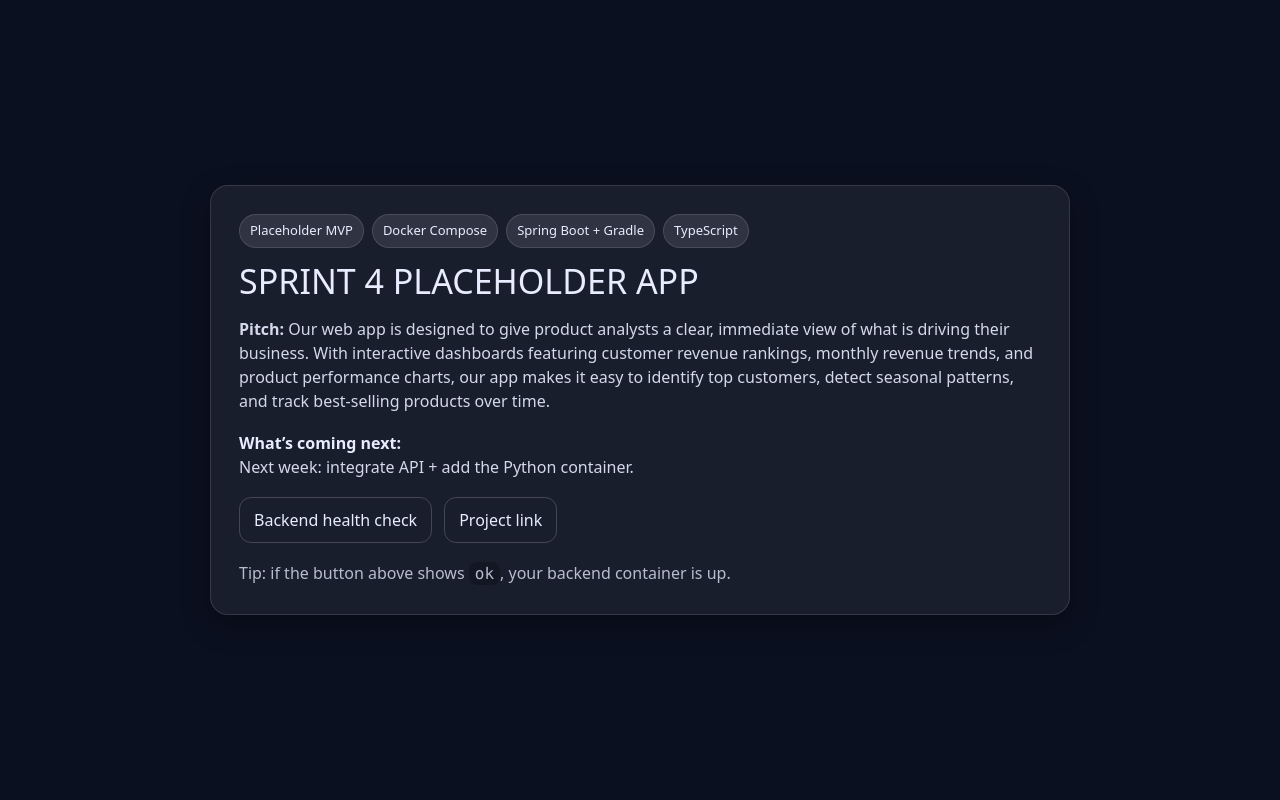
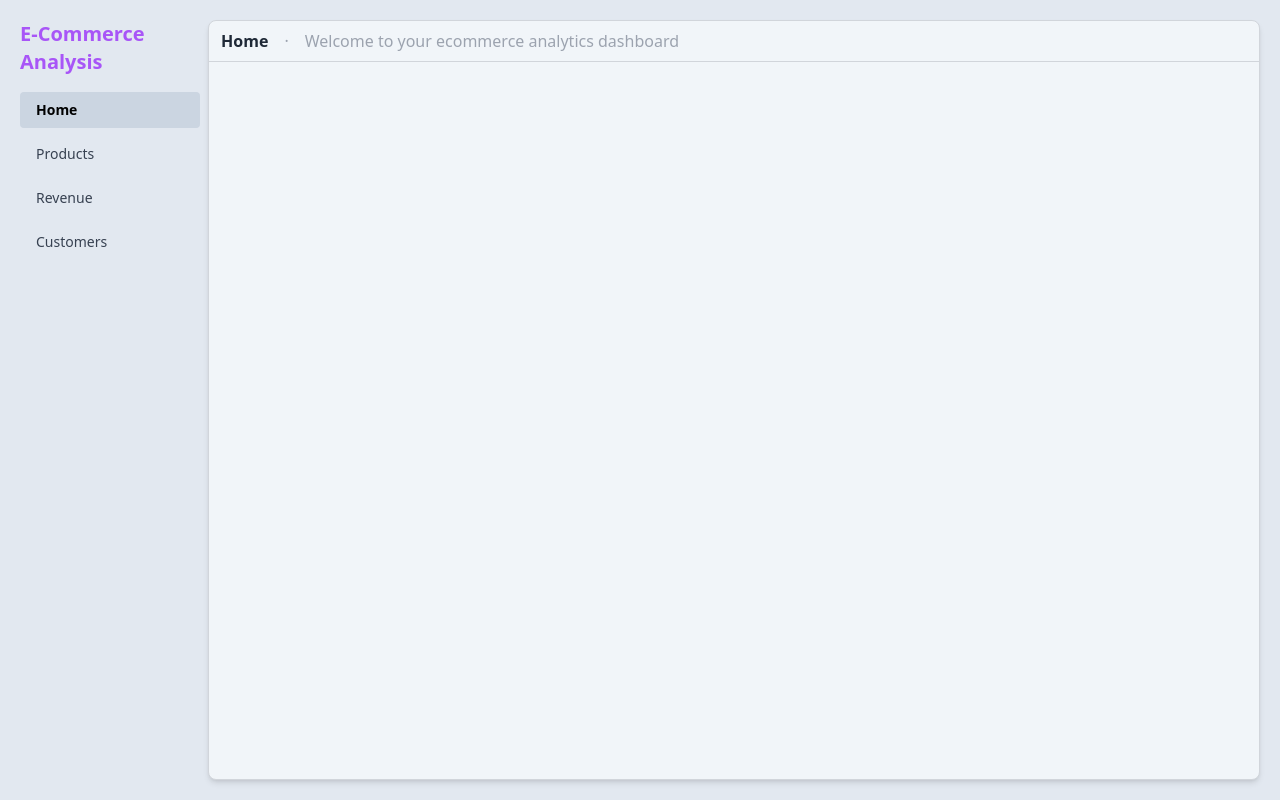
Before and after one commit to iamTMW/ecommerce-analytics-platform, a React (Create React App) app in the folder frontend/: page / in a window 1280 px wide. Built offline with nearby package versions, Linux system fonts and the light colour scheme.

Commit message:
Basic Dashboard + Sidebar component

```diff
--- a/frontend/src/App.tsx
+++ b/frontend/src/App.tsx
@@ -1,54 +1,6 @@
 import React from 'react';
+import Dashboard from './pages/Dashboard';
 
-const App: React.FC = () => {
-  return (
-    <div className="wrap">
-      <div className="card">
-        <span className="pill">Placeholder MVP</span>
-        <span className="pill">Docker Compose</span>
-        <span className="pill">Spring Boot + Gradle</span>
-        <span className="pill">TypeScript</span>
-
-        <h1>SPRINT 4 PLACEHOLDER APP</h1>
-
-        <p>
-          <strong>Pitch:</strong> Our web app is designed to give product analysts
-          a clear, immediate view of what is driving their business. With
-          interactive dashboards featuring customer revenue rankings, monthly
-          revenue trends, and product performance charts, our app makes it easy
-          to identify top customers, detect seasonal patterns, and track
-          best-selling products over time.
-        </p>
-
-        <div className="grid">
-          <div>
-            <strong>What’s coming next:</strong>
-            <p>Next week: integrate API + add the Python container.</p>
-          </div>
-        </div>
-
-        <div className="cta">
-          <a className="btn" href="/api/health">
-            Backend health check
-          </a>
-
-          <a
-            className="btn"
-            href="https://gitlab.socs.uoguelph.ca/cis3760w26/indigo/ecommerce-analysis"
-            target="_blank"
-            rel="noreferrer"
-          >
-            Project link
-          </a>
-        </div>
-
-        <p className="tip">
-          Tip: if the button above shows <code>ok</code>, your backend container
-          is up.
-        </p>
-      </div>
-    </div>
-  );
-};
+const App: React.FC = () => <Dashboard />;
 
 export default App;
--- /dev/null
+++ b/frontend/src/components/Sidebar.tsx
@@ -0,0 +1,40 @@
+import React from 'react';
+
+type PageKey = 'home' | 'products' | 'revenue' | 'customers';
+
+interface SidebarProps {
+  activePage: PageKey;
+  onPageChange: (page: PageKey) => void;
+}
+
+export default function Sidebar({ activePage, onPageChange }: SidebarProps) {
+  const pages: { key: PageKey; label: string }[] = [
+    { key: 'home', label: 'Home' },
+    { key: 'products', label: 'Products' },
+    { key: 'revenue', label: 'Revenue' },
+    { key: 'customers', label: 'Customers' },
+  ];
+
+  return (
+    <div className="w-fit h-full">
+      <h1 className="text-xl text-purple-500 font-semibold">
+        E-Commerce Analysis
+      </h1>
+      <nav className="mt-4 space-y-2">
+        {pages.map((page) => (
+          <button
+            key={page.key}
+            onClick={() => onPageChange(page.key)}
+            className={`block w-full text-left px-4 py-2 text-sm rounded ${
+              activePage === page.key
+                ? 'bg-slate-300 font-semibold text-black'
+                : 'text-gray-700 hover:bg-slate-100'
+            }`}
+          >
+            {page.label}
+          </button>
+        ))}
+      </nav>
+    </div>
+  );
+}
--- /dev/null
+++ b/frontend/src/pages/Dashboard.tsx
@@ -0,0 +1,43 @@
+import React, { useState } from 'react';
+import Sidebar from '../components/Sidebar';
+
+type PageKey = 'home' | 'products' | 'revenue' | 'customers';
+
+export default function Dashboard() {
+  const [activePage, setActivePage] = useState<PageKey>('home');
+
+  const pageInfo: Record<PageKey, { title: string; description: string }> = {
+    home: {
+      title: 'Home',
+      description: 'Welcome to your ecommerce analytics dashboard',
+    },
+    products: {
+      title: 'Products',
+      description: 'View and manage your product inventory and performance',
+    },
+    revenue: {
+      title: 'Revenue',
+      description: 'Track your sales and revenue trends over time',
+    },
+    customers: {
+      title: 'Customers',
+      description: 'Analyze customer data and purchasing patterns',
+    },
+  };
+
+  const currentPage = pageInfo[activePage];
+
+  return (
+    <div className="bg-slate-200 h-svh p-5 text-white flex gap-2">
+      <Sidebar activePage={activePage} onPageChange={setActivePage} />
+      <div className="w-full bg-slate-100 h-full rounded-lg shadow-md border border-gray-300">
+        <div className="p-2 border-b border-gray-300 px-3 flex items-center gap-4">
+          <p className="font-semibold text-gray-800">{currentPage.title}</p>
+          <p className="text-gray-400">·</p>
+          <p className="text-gray-400">{currentPage.description}</p>
+        </div>
+        {/* Your page content goes here */}
+      </div>
+    </div>
+  );
+}
```
